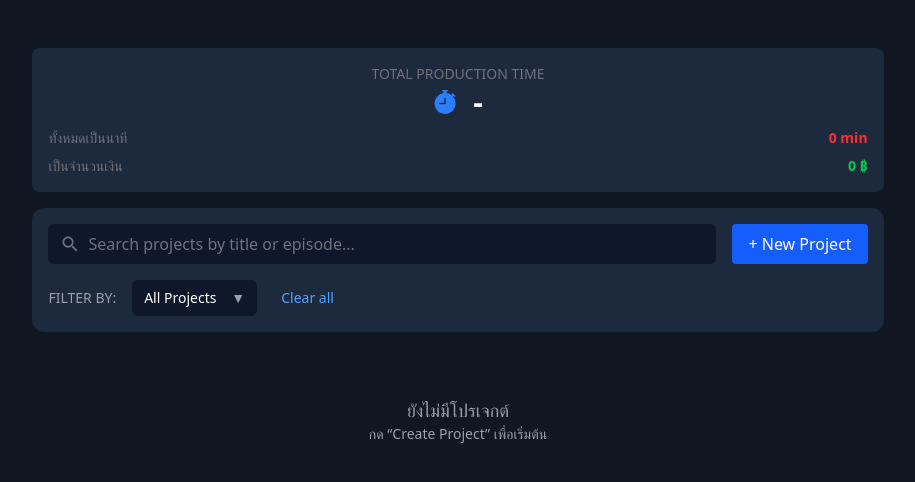
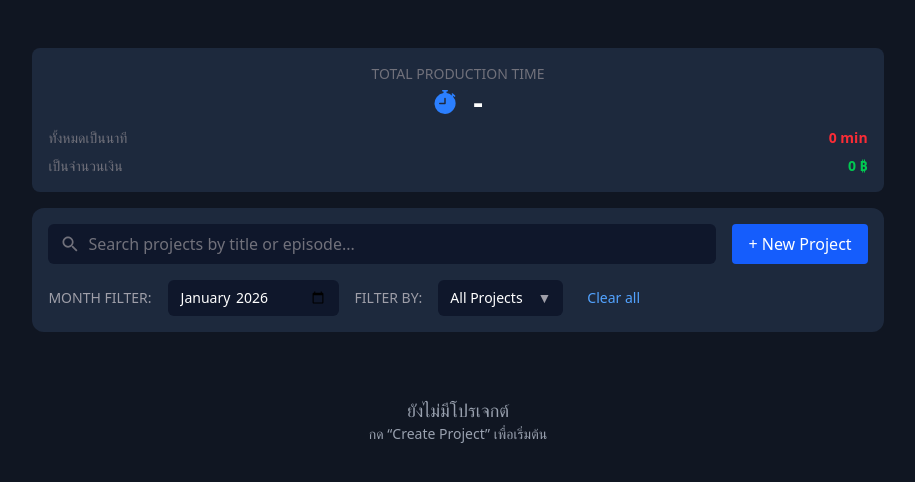
Before and after one commit to Veeviiz/Cut-Time, a React (Vite) app: page /projects in a window 1280 px wide. Shown: the top 482 px of the page, without its empty margins (182-1097 px from the left). Built offline with nearby package versions, Linux system fonts and the light colour scheme.

Commit message:
feat: add month filtering and current month calculation to project management

```diff
--- a/index.html
+++ b/index.html
@@ -2,7 +2,7 @@
 <html lang="en">
   <head>
     <meta charset="UTF-8" />
-    <link rel="icon" type="image/svg+xml" href="/vite.svg" />
+
     <meta name="viewport" content="width=device-width, initial-scale=1.0" />
     <title>cuttime</title>
   </head>
--- a/src/components/toolbar.jsx
+++ b/src/components/toolbar.jsx
@@ -11,6 +11,8 @@ const ToolBar = () => {
     uniqueTitles,
     setSelectedProjectTitle,
     selectedProjectTitle,
+    selectedMonth,
+    setSelectedMonth,
   } = useProjects();
 
   return (
@@ -42,6 +44,28 @@ const ToolBar = () => {
           </div>
 
           {/* BOTTOM ROW : FILTER */}
+          <div className="flex flex-col md:flex-row md:items-center gap-4">
+            <div className="flex flex-col md:flex-row items-start md:items-center gap-4 text-sm">
+              <span className="text-zinc-400 flex items-center gap-2">
+                MONTH FILTER:
+              </span>
+              <div className="relative">
+                <input
+                  type="month"
+                  onChange={(e) => setSelectedMonth(e.target.value)}
+                  value={selectedMonth}
+                  className="appearance-none bg-slate-900 text-white px-3 py-2 rounded-md focus:outline focus:outline-sky-500 w-full md:w-auto"
+                ></input>
+              </div>
+
+              {/* Clear */}
+              {/* <button
+                className="text-blue-400 hover:underline ml-0 md:ml-2"
+                onClick={() => setSelectedProjectTitle("")}
+              >
+                Clear all
+              </button> */}
+            </div>
             <div className="flex flex-col md:flex-row items-start md:items-center gap-4 text-sm">
               <span className="text-zinc-400 flex items-center gap-2">
                 FILTER BY:
@@ -76,6 +100,7 @@ const ToolBar = () => {
             </div>
           </div>
         </div>
+      </div>
 
       {open && <AddNewModal setOpen={setOpen} />}
     </>
--- a/src/components/total_time.jsx
+++ b/src/components/total_time.jsx
@@ -3,13 +3,25 @@ import { useProjects } from "../context/ProjectContext";
 import { BsFillStopwatchFill } from "react-icons/bs";
 const TotalTime = () => {
   const { projects } = useProjects();
-  const totalDuration = projects.reduce((sum, p) => {
+
+  const now = new Date();
+  const currentMonth = now.getMonth();
+  const currentYear = now.getFullYear();
+
+  const currentMonthProjects = projects.filter((p) => {
+    if (!p.date) return false;
+    const d = new Date(p.date);
+    return d.getMonth() === currentMonth && d.getFullYear() === currentYear;
+  });
+
+  const totalDuration = currentMonthProjects.reduce((sum, p) => {
     return sum + Number(p.duration || 0);
   }, 0);
 
   const hours = Math.floor(totalDuration / 3600);
   const minutes = Math.floor((totalDuration % 3600) / 60);
-  const totalMinutes = Math.floor(totalDuration / 60);
+  const totalMinutesRaw = totalDuration / 60;
+  const totalMinutes = Number(totalMinutesRaw.toFixed(2));
   console.log(totalMinutes);
   const totalPrice = totalMinutes * 20;
 
--- a/src/context/ProjectContext.jsx
+++ b/src/context/ProjectContext.jsx
@@ -10,9 +10,34 @@ export const ProjectProvider = ({ children }) => {
   const [search, setSearch] = useState("");
   const [currentPage, setCurrentPage] = useState(1);
   const [selectedProjectTitle, setSelectedProjectTitle] = useState("");
+
+  const getCurrentMonth = () => {
+    const now = new Date();
+    return `${now.getFullYear()}-${String(now.getMonth() + 1).padStart(2, "0")}`;
+  };
+
+  console.log(getCurrentMonth());
+
+  const [selectedMonth, setSelectedMonth] = useState(getCurrentMonth());
   const itemsPerPage = 5;
 
-  const filteredProjects = projects.filter((p) => {
+  const now = new Date();
+  const currentMonth = now.getMonth();
+  const currentYear = now.getFullYear();
+
+  const monthFilterProjects = projects.filter((p) => {
+    if (!p.date) return false;
+    if (!selectedMonth) return true;
+
+    return p.date.startsWith(selectedMonth);
+  });
+
+  const currentMonthProjects = projects.filter((p) => {
+    if (!p.date) return false;
+    const d = new Date(p.date);
+    return d.getMonth() === currentMonth && d.getFullYear() === currentYear;
+  });
+  const filteredProjects = monthFilterProjects.filter((p) => {
     const keyword = search.toLowerCase();
     const thaiDate = new Date(p.date).toLocaleDateString("th-TH");
 
@@ -43,7 +68,7 @@ export const ProjectProvider = ({ children }) => {
   useEffect(() => {
     // eslint-disable-next-line react-hooks/set-state-in-effect
     setCurrentPage(1);
-  }, [search]);
+  }, [search, selectedProjectTitle, selectedMonth]);
   useEffect(() => {
     const data = [];
 
@@ -98,6 +123,9 @@ export const ProjectProvider = ({ children }) => {
         filteredProjects,
         selectedProjectTitle,
         setSelectedProjectTitle,
+        currentMonthProjects,
+        selectedMonth,
+        setSelectedMonth,
       }}
     >
       {children}
```
Lines whose indentation alone changed are shown as unchanged.
